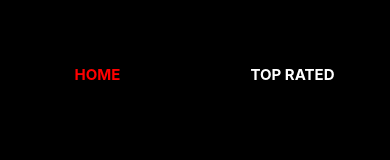
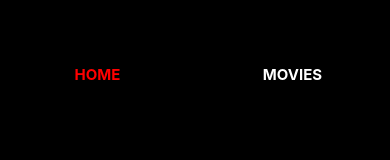
Before and after one commit to Technigo/project-react-native-app, a React Native app: screen / in a window 390 px wide. Shown: the top 160 px of the page. Built offline with nearby package versions, Linux system fonts and the light colour scheme; no server answers.

Commit message:
changed tab name

```diff
--- a/App.js
+++ b/App.js
@@ -29,7 +29,7 @@ const App = () => {
 					}
 				}}>
         <Tab.Screen name="Home" component={HomePage} />
-        <Tab.Screen name="Top Rated" component={Movies} />
+        <Tab.Screen name="Movies" component={Movies} />
       </Tab.Navigator>
 		</NavigationContainer>
 	);
```
